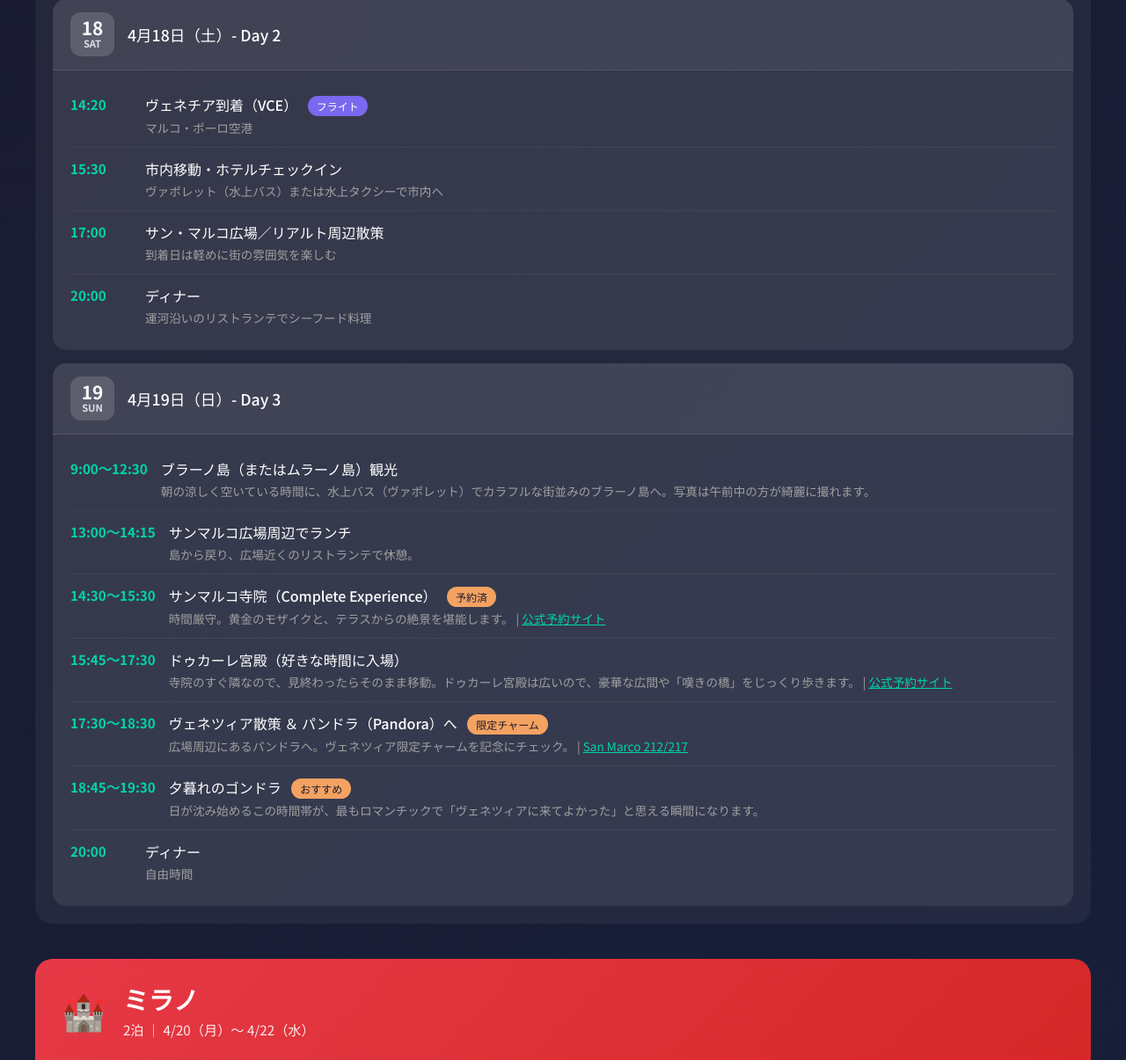
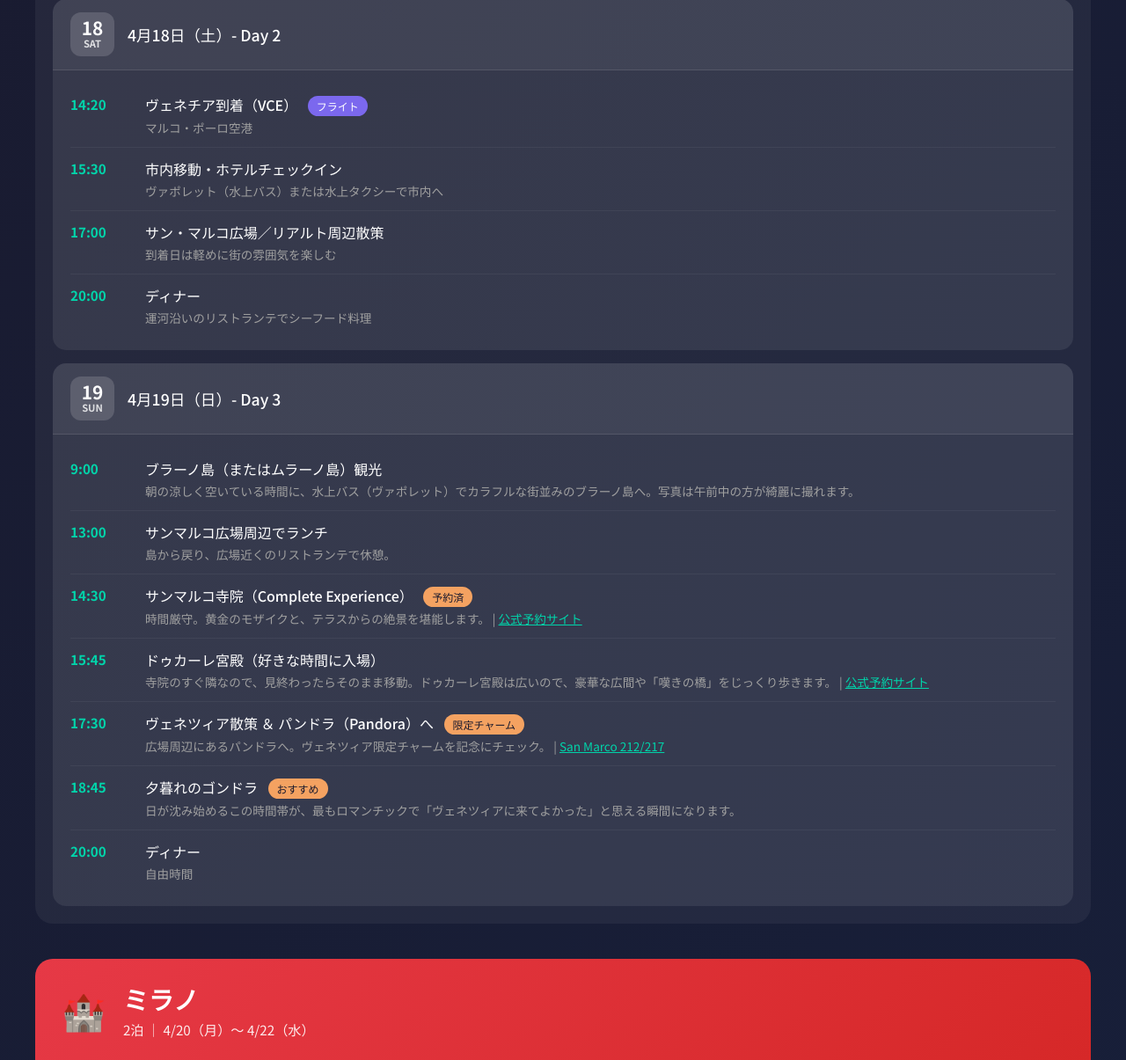
Before and after one commit to taihey5555/itaria, a Flask app: page / in a window 1280 px wide. Shown: the part 1004-2209 px from the top of the page at 88% size. Run offline with Flask 3, Linux system fonts and the light colour scheme.

Commit message:
Remove end times from Apr 19 schedule

```diff
--- a/templates/index.html
+++ b/templates/index.html
@@ -544,42 +544,42 @@
                     </div>
                     <div class="schedule-list">
                         <div class="schedule-item">
-                            <span class="time">9:00〜12:30</span>
+                            <span class="time">9:00</span>
                             <div class="activity">
                                 <div class="title">ブラーノ島（またはムラーノ島）観光</div>
                                 <div class="detail">朝の涼しく空いている時間に、水上バス（ヴァポレット）でカラフルな街並みのブラーノ島へ。写真は午前中の方が綺麗に撮れます。</div>
                             </div>
                         </div>
                         <div class="schedule-item">
-                            <span class="time">13:00〜14:15</span>
+                            <span class="time">13:00</span>
                             <div class="activity">
                                 <div class="title">サンマルコ広場周辺でランチ</div>
                                 <div class="detail">島から戻り、広場近くのリストランテで休憩。</div>
                             </div>
                         </div>
                         <div class="schedule-item">
-                            <span class="time">14:30〜15:30</span>
+                            <span class="time">14:30</span>
                             <div class="activity">
                                 <div class="title">サンマルコ寺院（Complete Experience） <span class="tag must">予約済</span></div>
                                 <div class="detail">時間厳守。黄金のモザイクと、テラスからの絶景を堪能します。 | <a href="https://tickets.basilicasanmarco.it/en/" target="_blank" style="color:#00d4aa;">公式予約サイト</a></div>
                             </div>
                         </div>
                         <div class="schedule-item">
-                            <span class="time">15:45〜17:30</span>
+                            <span class="time">15:45</span>
                             <div class="activity">
                                 <div class="title">ドゥカーレ宮殿（好きな時間に入場）</div>
                                 <div class="detail">寺院のすぐ隣なので、見終わったらそのまま移動。ドゥカーレ宮殿は広いので、豪華な広間や「嘆きの橋」をじっくり歩きます。 | <a href="https://palazzoducale.visitmuve.it/en/plan-your-visit/tickets/" target="_blank" style="color:#00d4aa;">公式予約サイト</a></div>
                             </div>
                         </div>
                         <div class="schedule-item">
-                            <span class="time">17:30〜18:30</span>
+                            <span class="time">17:30</span>
                             <div class="activity">
                                 <div class="title">ヴェネツィア散策 ＆ パンドラ（Pandora）へ <span class="tag must">限定チャーム</span></div>
                                 <div class="detail">広場周辺にあるパンドラへ。ヴェネツィア限定チャームを記念にチェック。 | <a href="https://stores.pandora.net/" target="_blank" style="color:#00d4aa;">San Marco 212/217</a></div>
                             </div>
                         </div>
                         <div class="schedule-item">
-                            <span class="time">18:45〜19:30</span>
+                            <span class="time">18:45</span>
                             <div class="activity">
                                 <div class="title">夕暮れのゴンドラ <span class="tag must">おすすめ</span></div>
                                 <div class="detail">日が沈み始めるこの時間帯が、最もロマンチックで「ヴェネツィアに来てよかった」と思える瞬間になります。</div>
```
